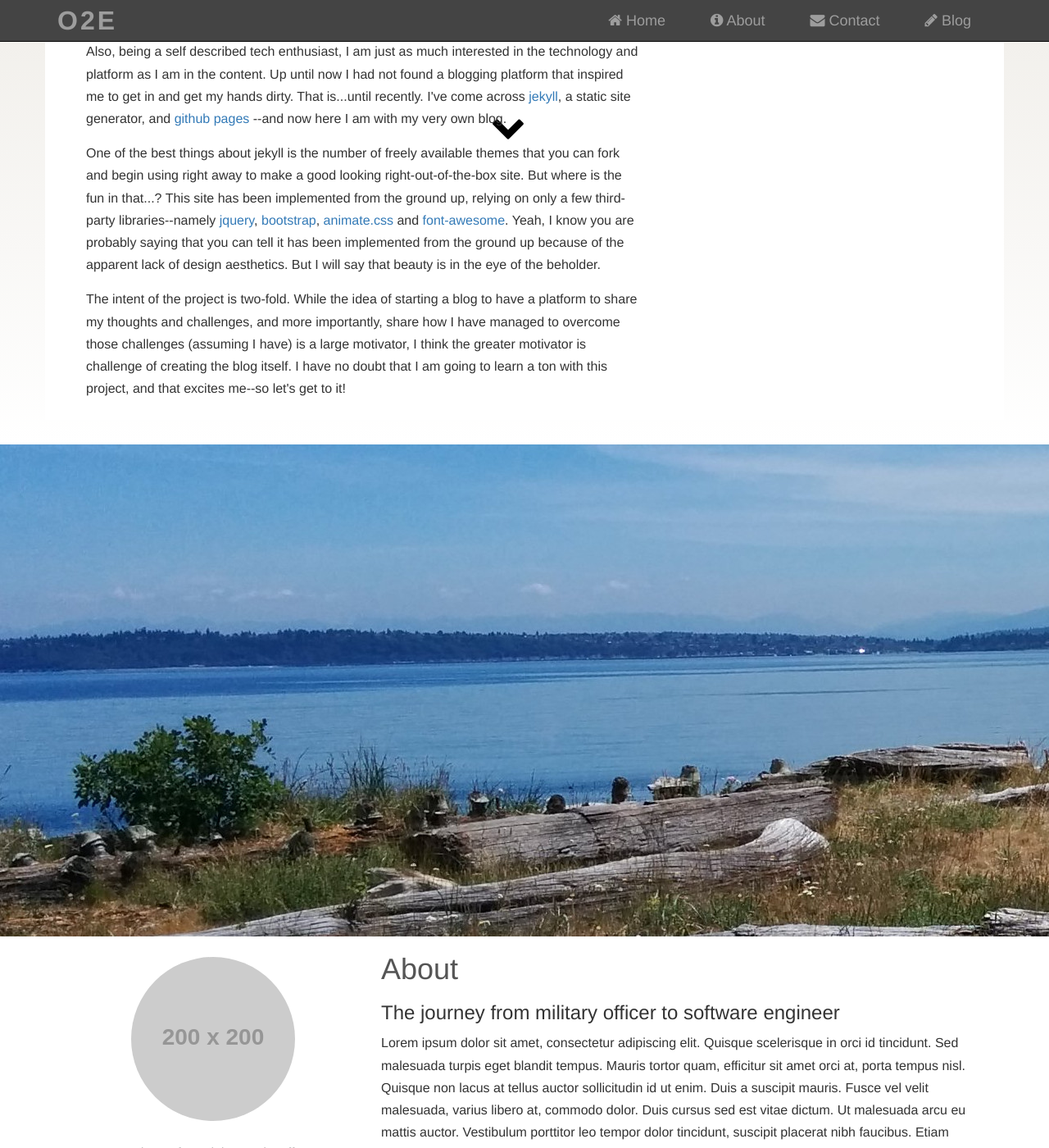
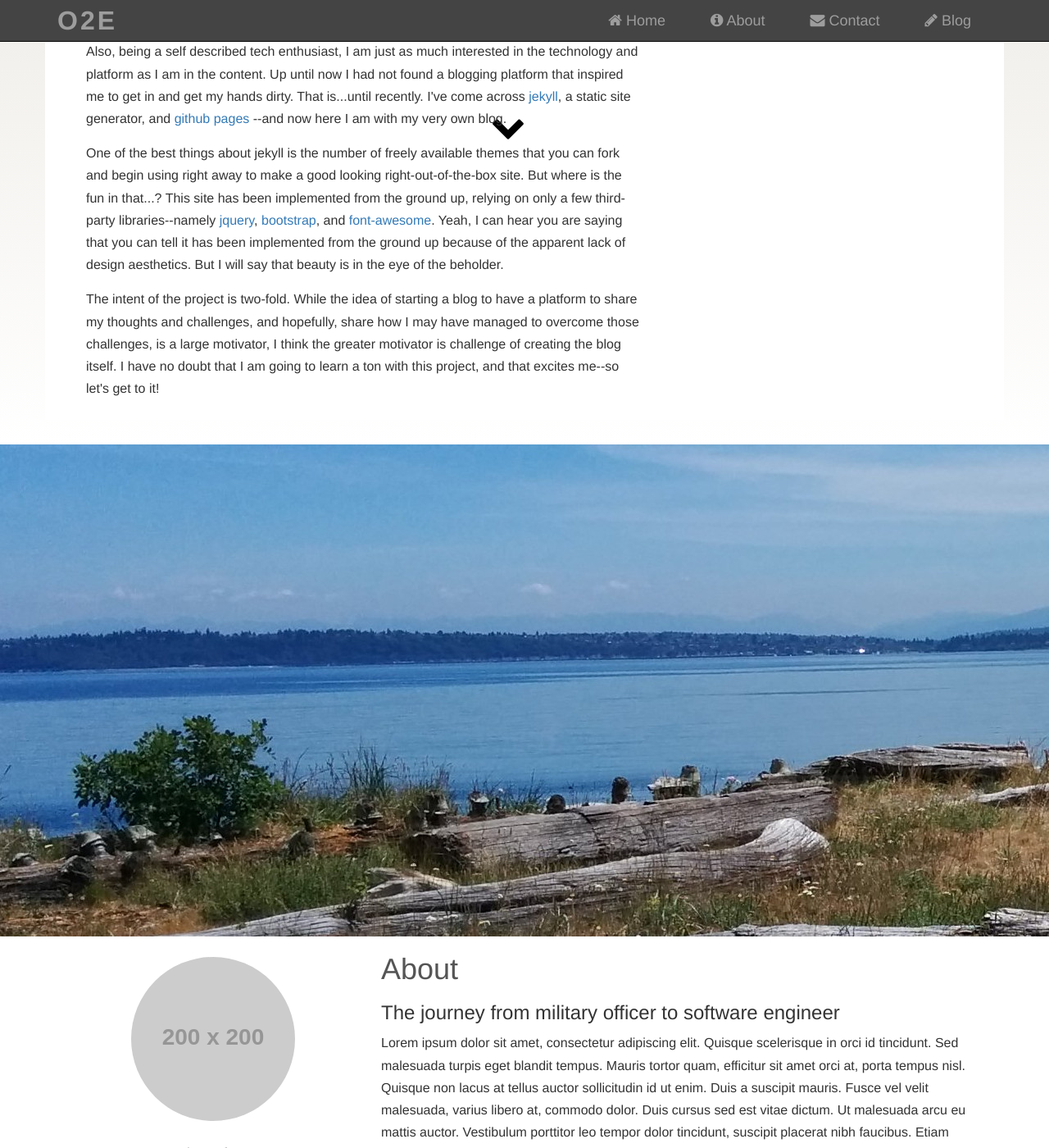
Before and after one commit to jasonsjones/jasonsjones.github.io, a Jekyll site: the page built from index.html, in a window 1280 px wide and 1400 px high, scrolled down 1185 px. Shown: the whole window at 82% size. Built offline with Jekyll 4.4.1, drawn with Linux system fonts in a browser that asks for light colours; some of the changed text lies outside the part shown.

Commit message:
Revise content

```diff
--- a/index.html
+++ b/index.html
@@ -35,25 +35,23 @@ layout: default
                 ground up, relying on only a few third-party libraries--namely
                 <a href="https://jquery.com">jquery</a>,
                 <a href="http://getbootstrap.com">bootstrap</a>,
-                <a href="https://daneden.github.io/animate.css">animate.css</a>
                 and
                 <a href="https://fortawesome.github.io/Font-Awesome">font-awesome</a>.
-                Yeah, I know you are probably saying that you
-                can tell it has been implemented from the ground up because of
-                the apparent lack of design aesthetics. But I will say that
-                beauty is in the eye of the beholder.
+                Yeah, I can hear you are saying that you can tell it has been
+                implemented from the ground up because of the apparent lack of
+                design aesthetics. But I will say that beauty is in the eye of the
+                beholder.
 
             </p>
             <p>
 
                 The intent of the project is two-fold. While the idea of
                 starting a blog to have a platform to share my thoughts and
-                challenges, and more importantly, share how I have managed to
-                overcome those challenges (assuming I have) is a large
-                motivator, I think the greater motivator is challenge of
-                creating the blog itself. I have no doubt that I am going to
-                learn a ton with this project, and that excites me--so let's get
-                to it!
+                challenges, and hopefully, share how I may have managed to
+                overcome those challenges, is a large motivator, I think the
+                greater motivator is challenge of creating the blog itself. I
+                have no doubt that I am going to learn a ton with this project,
+                and that excites me--so let's get to it!
 
             </p>
         </section>
@@ -85,9 +83,7 @@ layout: default
     <section class="about" id="about">
         <div class="col-sm-4">
             <img src="http://placehold.it/200x200" alt="" class="img-responsive img-circle">
-            <p class="caption text-center">
-                photo of me doing cool stuff
-            </p>
+            <p class="caption text-center">photo of me </p>
         </div>
         <div class="col-sm-8">
             <h1>About</h1>
```
